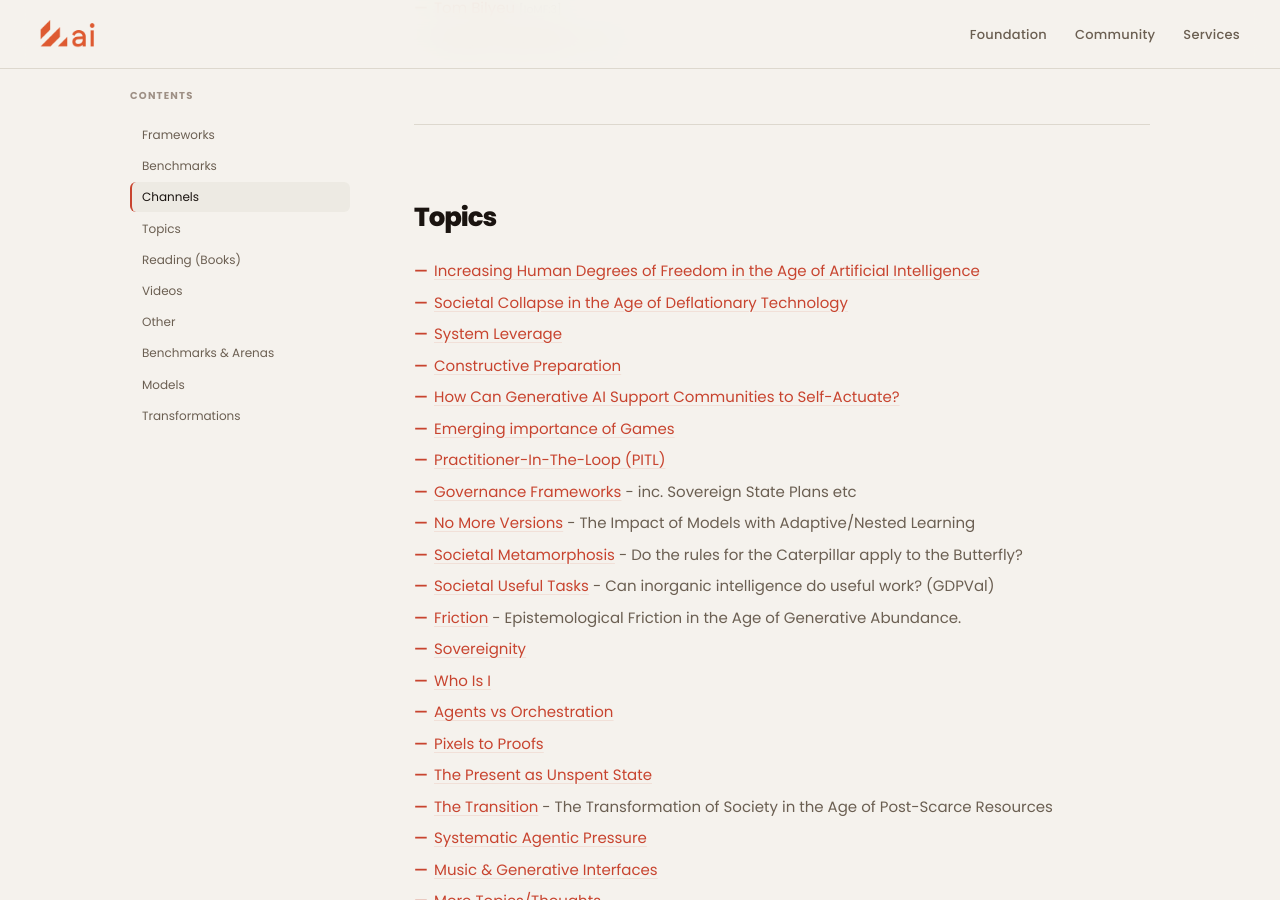
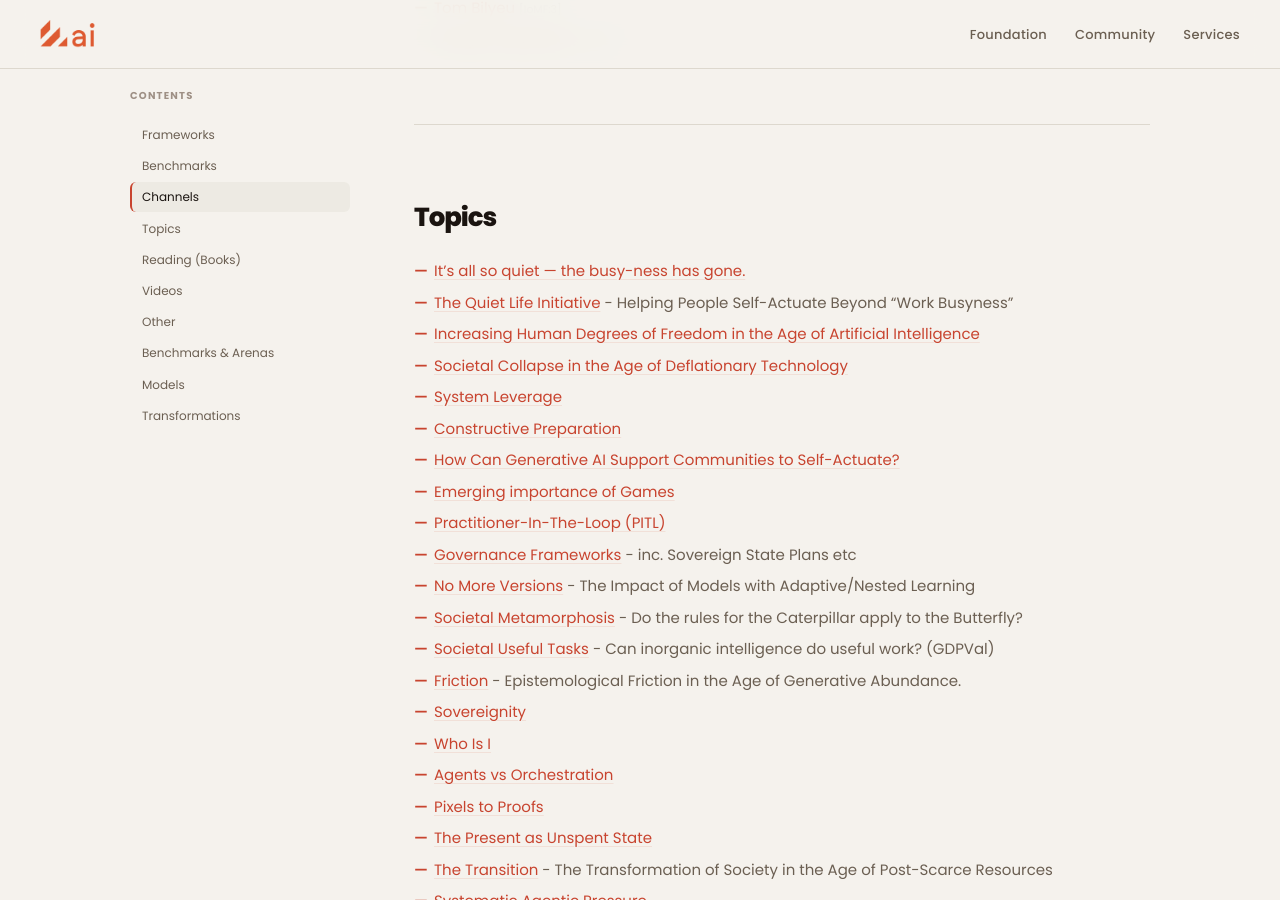
Before and after one commit to selfdriven-foundation/selfdriven-ai, a Jekyll site: the page built from docs/pages/research.md, in a window 1280 px wide and 900 px high, scrolled down 1223 px. Built offline with Jekyll 4.4.1, drawn with Linux system fonts in a browser that asks for light colours.

Commit message:
Update research.md

```diff
--- a/docs/pages/research.md
+++ b/docs/pages/research.md
@@ -29,6 +29,8 @@ permalink: /research/
 - [Google DeepMind](https://www.youtube.com/@googledeepmind) <span style="color:#888888;font-size:0.68rem;">[IoMF:2]</span>
 
 ## Topics
+- [It’s all so quiet — the busy-ness has gone.](https://www.selfdriven.business)
+- [The Quiet Life Initiative](https://www.selfdriven.business/initiatives/the-quiet-life) - Helping People Self-Actuate Beyond “Work Busyness”
 - [Increasing Human Degrees of Freedom in the Age of Artificial Intelligence](/research/increasing-human-degrees-of-freedom)
 - [Societal Collapse in the Age of Deflationary Technology](/research/societal-collapse-deflationary-technology)
 - [System Leverage](/research/system-leverage)
```
